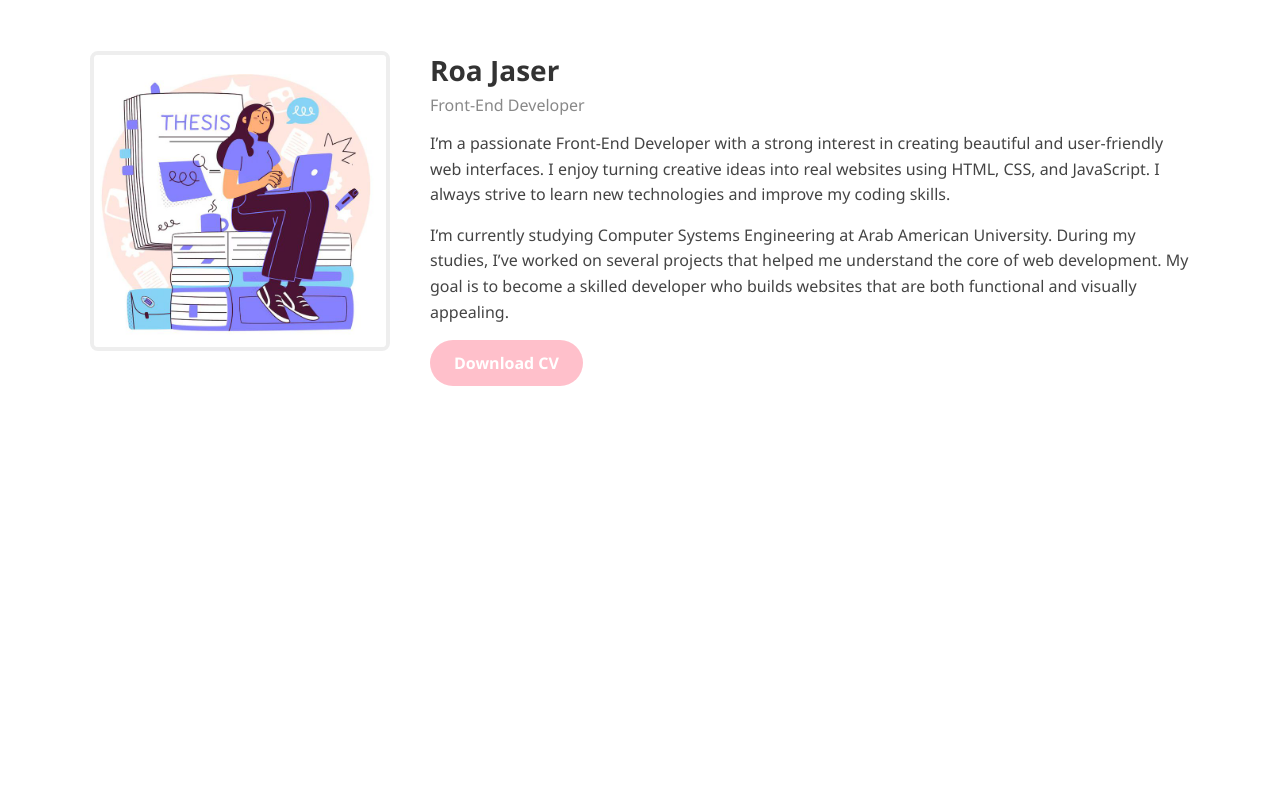
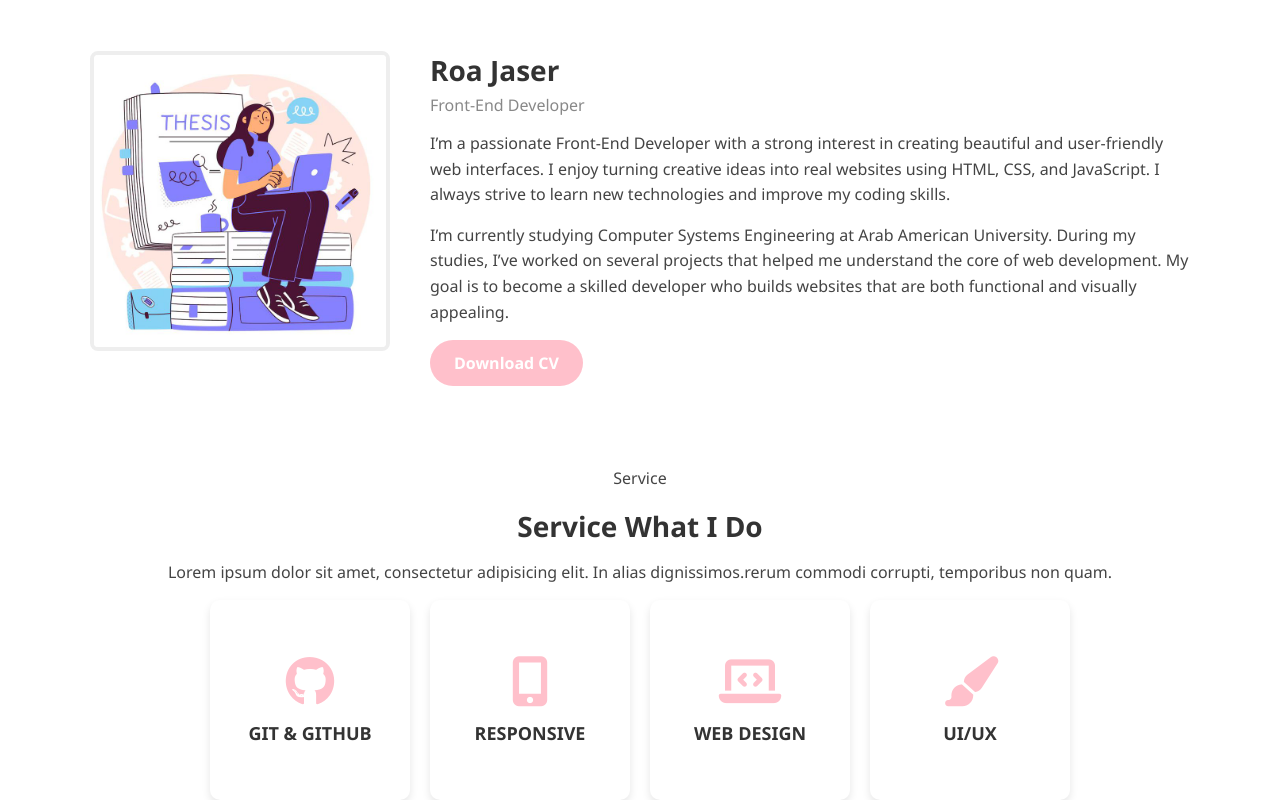
Before and after one commit to roa-jaser/portfolio, a plain HTML site: page index.html in a window 1280 px wide. Shown: the part 694-1494 px from the top of the page. Before the commit the page ends 1160 px from the top, so only its background shows below. Drawn offline with Linux system fonts and the light colour scheme.

Commit message:
service section

```diff
--- a/assets/css/style.css
+++ b/assets/css/style.css
@@ -294,6 +294,66 @@ header {
     background-color: palevioletred;
 }
 
+/* service-section */
+
+
+.service-section p {
+    color: #444;
+    line-height: 1.6;
+    margin-bottom: 15px;
+    display: flex;
+    justify-content: center;
+}
+
+.service-section h2 {
+    font-size: 28px;
+    color: #333;
+    display: flex;
+    justify-content: center;
+    margin-bottom: 15px;
+
+}
+
+
+.container {
+    display: flex;
+    justify-content: center;
+    flex-wrap: wrap;
+    gap: 20px;
+    max-width: 900px;
+    margin: 0 auto;
+}
+
+.box {
+    width: 200px;
+    height: 200px;
+    background-color: white;
+    border-radius: 10px;
+    display: flex;
+    flex-direction: column;
+    align-items: center;
+    justify-content: center;
+    box-shadow: 0 4px 8px rgba(0, 0, 0, 0.1);
+    transition: all 0.3s ease;
+}
+
+.box:hover {
+    transform: translateY(-5px);
+    box-shadow: 0 6px 12px rgba(0, 0, 0, 0.15);
+}
+
+.icon {
+    font-size: 50px;
+    margin-bottom: 15px;
+    color: pink;
+}
+
+.title {
+    font-size: 18px;
+    font-weight: bold;
+    color: #333;
+}
+
 /* Responsive */
 /* @media (max-width: 992px) {
     .hero {
--- a/index.html
+++ b/index.html
@@ -6,6 +6,8 @@
     <meta name="viewport" content="width=device-width, initial-scale=1.0">
     <title>Portfoilo</title>
     <link rel="stylesheet" href="assets/css/style.css">
+    <!-- cdn for Font Awesome  -->
+    <link rel="stylesheet" href="https://cdnjs.cloudflare.com/ajax/libs/font-awesome/6.4.0/css/all.min.css">
 
     <head>
 
@@ -16,27 +18,27 @@
             <nav class="navbar">
                 <h2 class="logo">Portfolio</h2>
                 <ul class="nav-item">
-                    <li >
+                    <li>
                         <a class="nav-link" href="#home">Home</a>
                     </li>
 
 
-                    <li >
+                    <li>
                         <a class="nav-link" href="#about">About</a>
                     </li>
 
 
-                    <li >
+                    <li>
                         <a class="nav-link" href="#service">Service</a>
                     </li>
 
 
-                    <li >
+                    <li>
                         <a class="nav-link" href="#portfolio">Portfolio</a>
                     </li>
 
 
-                    <li >
+                    <li>
                         <a class="nav-link" href="#contact">Contact</a>
                     </li>
                 </ul>
@@ -46,8 +48,8 @@
         </header>
         <!-- header end -->
 
-         <!-- main start -->
-         <main>
+        <!-- main start -->
+        <main>
             <section class="hero" id="home">
                 <div class="hero-text">
                     <h2>Hello,I'm</h2>
@@ -91,19 +93,54 @@
                         <h2>Roa Jaser</h2>
                         <h4>Front-End Developer</h4>
                         <p>
-                            I’m a passionate Front-End Developer with a strong interest in creating beautiful and user-friendly web interfaces. I enjoy turning creative ideas into real websites using HTML, CSS, and JavaScript. I always strive to learn new technologies and improve my coding skills.
+                            I’m a passionate Front-End Developer with a strong interest in creating beautiful and
+                            user-friendly web interfaces. I enjoy turning creative ideas into real websites using HTML,
+                            CSS, and JavaScript. I always strive to learn new technologies and improve my coding skills.
 
                         </p>
                         <p>
-                            I’m currently studying Computer Systems Engineering at Arab American University. During my studies, I’ve worked on several projects that helped me understand the core of web development. My goal is to become a skilled developer who builds websites that are both functional and visually appealing.
+                            I’m currently studying Computer Systems Engineering at Arab American University. During my
+                            studies, I’ve worked on several projects that helped me understand the core of web
+                            development. My goal is to become a skilled developer who builds websites that are both
+                            functional and visually appealing.
 
                         </p>
                         <a href="#" class="btn">Download CV</a>
                     </div>
                 </div>
-                </section>
-                </main>
-                <!-- main end -->
+            </section>
+
+            <section class="service-section" id="service">
+                <p>Service</p>
+                <h2>Service
+                    What I Do</h2>
+                <p>Lorem ipsum dolor sit amet, consectetur adipisicing elit. In alias dignissimos.rerum commodi
+                    corrupti, temporibus non quam.
+                </p>
+                <div class="container">
+                    <div class="box">
+                        <i class="fab fa-github icon"></i>
+                        <span class="title">GIT & GITHUB</span>
+                    </div>
+                    <div class="box">
+                        <i class="fas fa-mobile-alt icon"></i>
+                        <span class="title">RESPONSIVE</span>
+                    </div>
+                    <div class="box">
+                        <i class="fas fa-laptop-code icon"></i>
+                        <span class="title">WEB DESIGN</span>
+                    </div>
+                    <div class="box">
+                        <i class="fas fa-paint-brush icon"></i>
+                        <span class="title">UI/UX</span>
+
+                    </div>
+                </div>
+
+            </section>
+
+        </main>
+        <!-- main end -->
     </body>
 
 </html>
```
